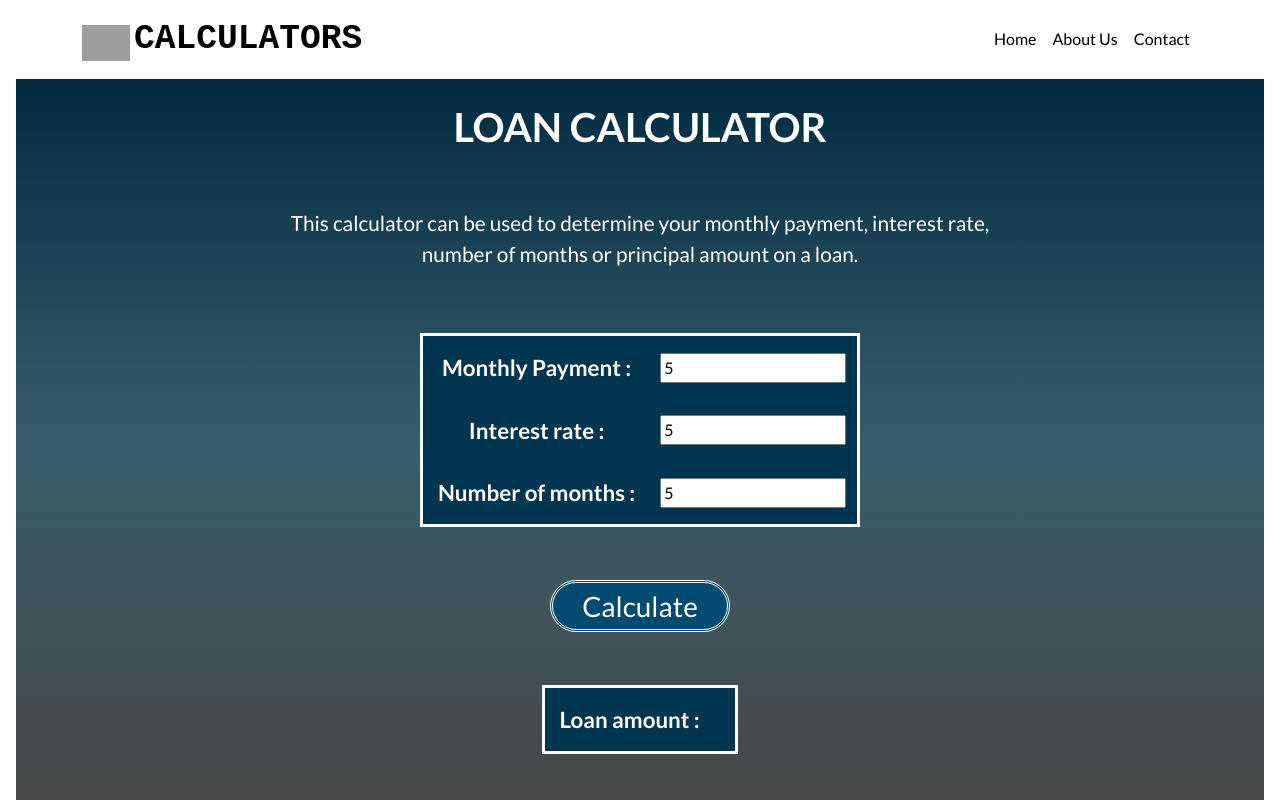
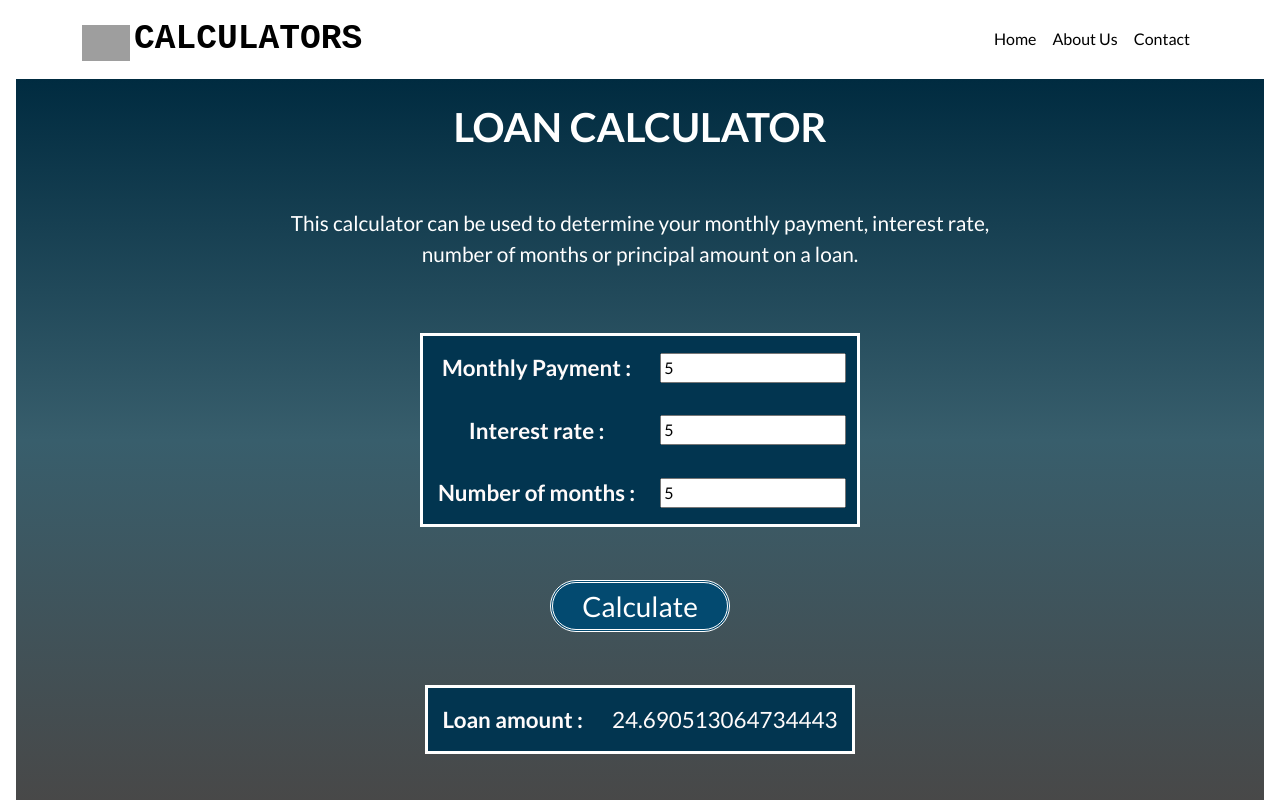
Before and after one commit to lakki0704/Calculators, a plain HTML site: page loan.html in a window 1280 px wide. Both pictures are taken after typing "5", "5", "5" into the empty fields and a click on the button "Calculate". Shown: the top 800 px of the page. Drawn offline with nearby package versions, Linux system fonts and the light colour scheme; grey boxes are pictures that could not be loaded.

Commit message:
added js for first calculator

```diff
--- a/css/custom.css
+++ b/css/custom.css
@@ -151,3 +151,8 @@ div.content {
         border-style: double;
         border-color: #ffffff;
     }
+
+    #la {
+        font-size: 1.4em;
+        color: #fffbfb;
+    }
--- a/js/scripts.js
+++ b/js/scripts.js
@@ -15,3 +15,13 @@ window.addEventListener("load", function() {
 //     document.getElementById("loan1").style.display = "block";
 
 // }
+
+function calc1() {
+
+    var m = parseFloat(document.getElementById("monthlypayment").value);
+    var i = parseFloat(document.getElementById("interestrate1").value) / 1200;
+    var n = parseFloat(document.getElementById("n1").value);
+    var la = ((m * (1 - (1 / (Math.pow((1 + i), n))))) / i);
+    var loan = document.getElementById("la");
+    loan.innerHTML = la;
+}
--- a/loan.html
+++ b/loan.html
@@ -71,28 +71,28 @@
                     <tr>
 
                         <th>Monthly Payment : </th>
-                        <td><input type="number"></td>
+                        <td><input type="number" id="monthlypayment" placeholder="20,000 rupees"></td>
                     </tr>
                     <br>
 
                     <tr>
                         <th>Interest rate :</th>
-                        <td><input type="number"></td>
+                        <td><input type="number" id="interestrate1" placeholder="20%"></td>
                     </tr>
                     <br>
                     <tr>
                         <th>Number of months :</th>
-                        <td><input type="number"></td>
+                        <td><input type="number" id="n1" placeholder="4 months"></td>
                     </tr>
                 </table>
                 <br><br>
-                <button class="button calci2"><span>Calculate</span></button>
+                <button class="button calci2" onclick="calc1()"><span>Calculate</span></button>
             </div> <br><br>
             <table class="table1">
 
                 <tr>
                     <th>Loan amount : </th>
-                    <td></td>
+                    <td id="la"></td>
                 </tr>
             </table>
             <br><br>
```
Lines whose indentation alone changed are shown as unchanged.
